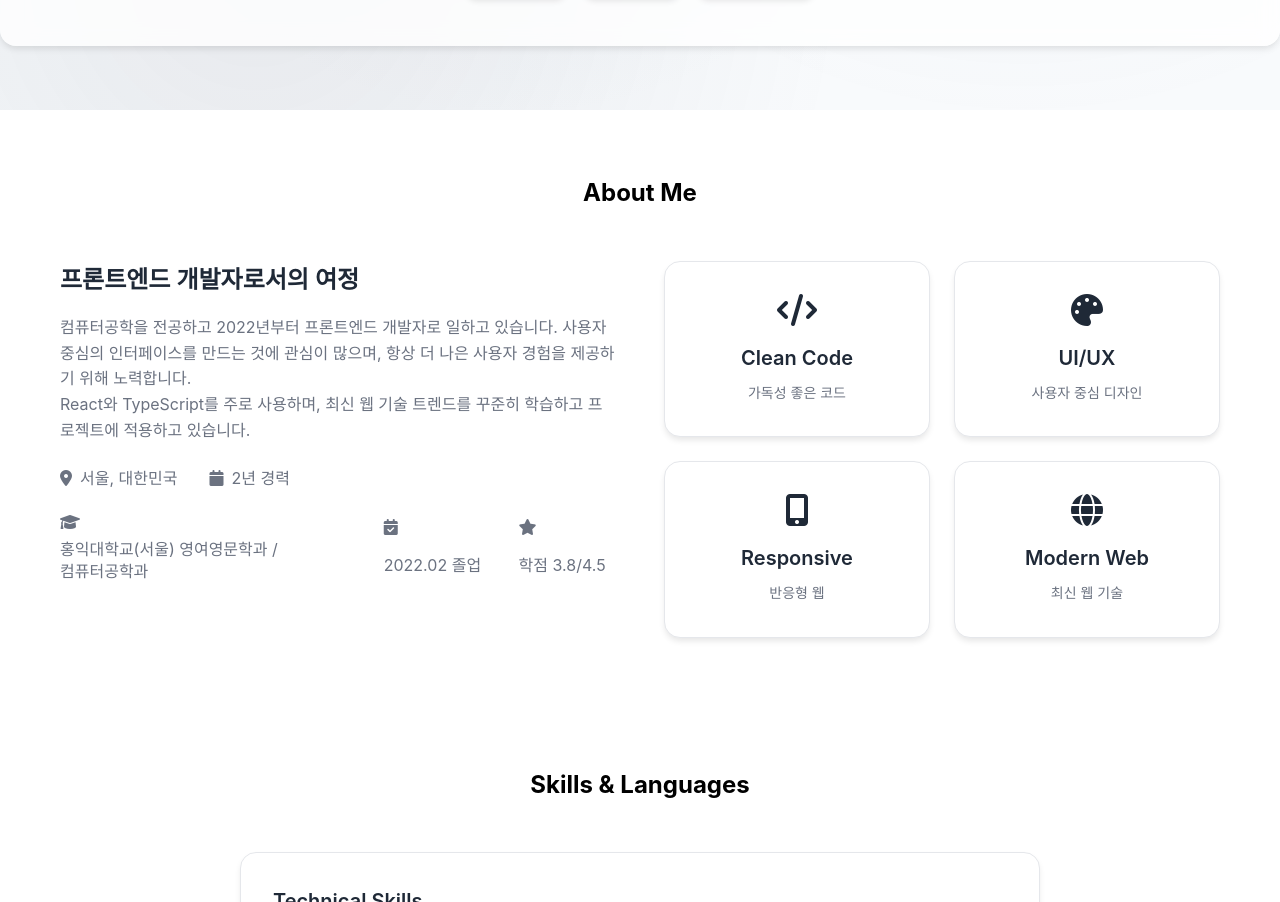
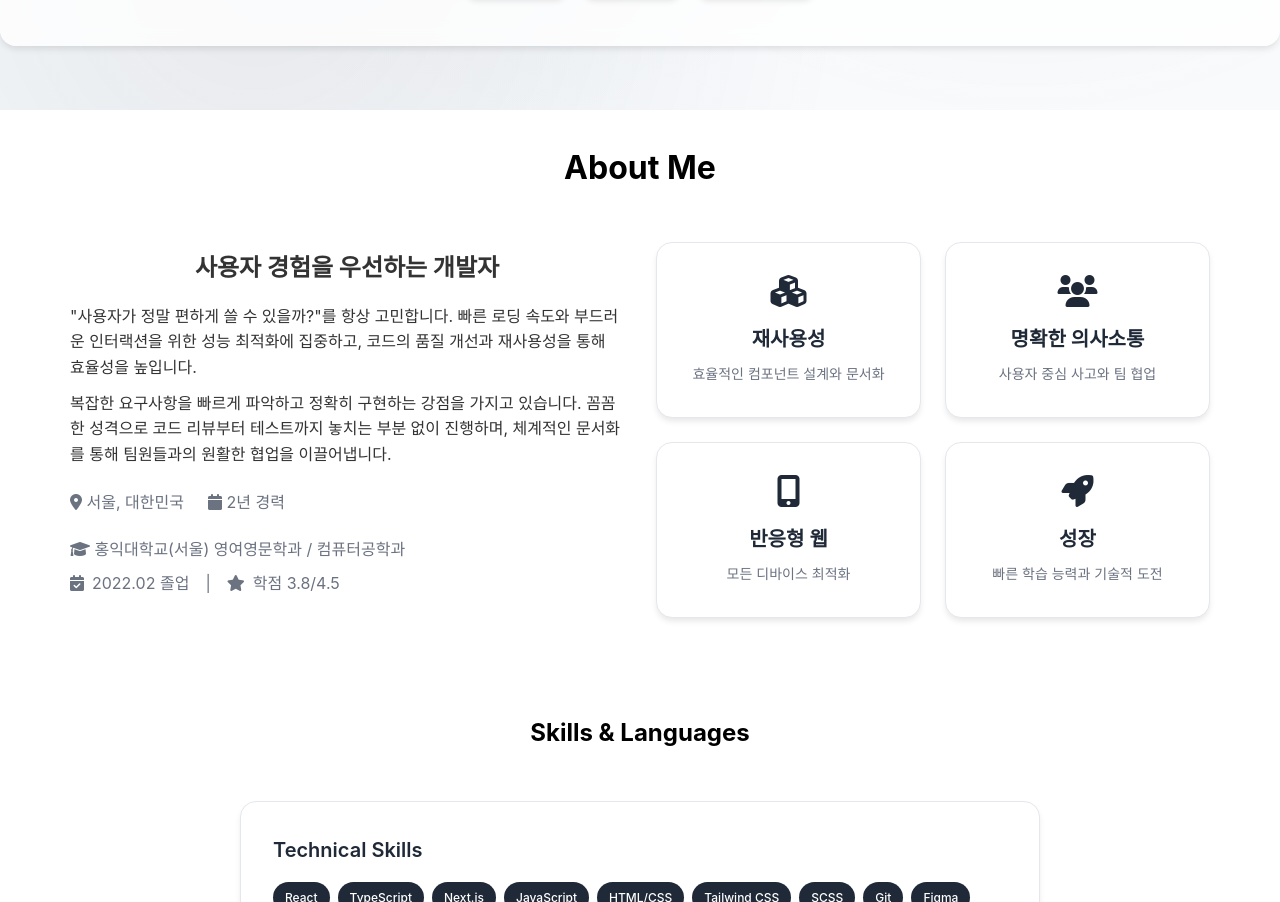
Before and after one commit to kelly6226/kelly6226.github.io, a Next.js app: page / in a window 1280 px wide. Shown: the part 612-1514 px from the top of the page. Built offline with nearby package versions, Linux system fonts and the light colour scheme.

Commit message:
feat(low): about section 데이터 추가 완료

```diff
--- a/src/components/About.tsx
+++ b/src/components/About.tsx
@@ -4,204 +4,77 @@ import styled from "styled-components";
 import BasicTheme from "@/styles/breakpoints";
 
 const { colors } = BasicTheme;
-import { Div } from "@/styles/BaseStyledTags";
+import { Div, H2, H3, P } from "@/styles/BaseStyledTags";
+import { CenterColumn, Column, Grid, Row } from "@/styles/BaseComponents";
+import ExtraInfo from "./about/ExtraInfo";
 
 const AboutSection = () => {
   return (
-    <About>
-      <Container>
-        <SectionTitle>About Me</SectionTitle>
-        <AboutGrid>
-          <AboutText>
-            <h3>프론트엔드 개발자로서의 여정</h3>
-            <p>
-              컴퓨터공학을 전공하고 2022년부터 프론트엔드 개발자로 일하고
-              있습니다. 사용자 중심의 인터페이스를 만드는 것에 관심이 많으며,
-              항상 더 나은 사용자 경험을 제공하기 위해 노력합니다.
-            </p>
-            <p>
-              React와 TypeScript를 주로 사용하며, 최신 웹 기술 트렌드를 꾸준히
-              학습하고 프로젝트에 적용하고 있습니다.
-            </p>
-            <AboutInfo>
-              <span>
-                <i className="fas fa-map-marker-alt"></i> 서울, 대한민국
-              </span>
-              <span>
-                <i className="fas fa-calendar"></i> 2년 경력
-              </span>
-            </AboutInfo>
-            <AboutInfo>
-              <span>
-                <i className="fas fa-graduation-cap"></i> 홍익대학교(서울)
-                영여영문학과 / 컴퓨터공학과
-              </span>
-              <span>
-                <i className="fas fa-calendar-check"></i> 2022.02 졸업
-              </span>
-              <span>
-                <i className="fas fa-star"></i> 학점 3.8/4.5
-              </span>
-            </AboutInfo>
-          </AboutText>
+    <CenterColumn
+      p={{ zero: "64px 20px", md: "32px 30px" }}
+      maxWidth="1200px"
+      margin="0 auto"
+      backgroundColor={colors.white}
+    >
+      <H2
+        textAlign="center"
+        mb={{ zero: "32px", md: "48px" }}
+        fontSize={{ zero: "24px", md: "32px" }}
+        color={colors.black}
+      >
+        About Me
+      </H2>
+      <Grid
+        gridTemplateColumns={{ zero: "1fr", md: "1fr 1fr" }}
+        gridGap={{ zero: "24px", md: "32px" }}
+      >
+        <CenterColumn mb="16px">
+          <H3 fontSize={{ zero: "20px", md: "24px" }} mb="16px">
+            사용자 경험을 우선하는 개발자
+          </H3>
+          <Column gridGap={{ zero: "5px", md: "10px" }}>
+            <P fontSize={{ zero: "14px", md: "16px" }}>
+              "사용자가 정말 편하게 쓸 수 있을까?"를 항상 고민합니다. 빠른 로딩
+              속도와 부드러운 인터랙션을 위한 성능 최적화에 집중하고, 코드의
+              품질 개선과 재사용성을 통해 효율성을 높입니다.
+            </P>
+            <P fontSize={{ zero: "14px", md: "16px" }}>
+              복잡한 요구사항을 빠르게 파악하고 정확히 구현하는 강점을 가지고
+              있습니다. 꼼꼼한 성격으로 코드 리뷰부터 테스트까지 놓치는 부분
+              없이 진행하며, 체계적인 문서화를 통해 팀원들과의 원활한 협업을
+              이끌어냅니다.
+            </P>
+          </Column>
+          <ExtraInfo />
+        </CenterColumn>
         <AboutCards>
           <Card>
-              <i className="fas fa-code"></i>
-              <h4>Clean Code</h4>
-              <p>가독성 좋은 코드</p>
+            <i className="fas fa-cubes"></i>
+            <h4>재사용성</h4>
+            <p>효율적인 컴포넌트 설계와 문서화</p>
           </Card>
           <Card>
-              <i className="fas fa-palette"></i>
-              <h4>UI/UX</h4>
-              <p>사용자 중심 디자인</p>
+            <i className="fas fa-users"></i>
+            <h4>명확한 의사소통</h4>
+            <p>사용자 중심 사고와 팀 협업</p>
           </Card>
           <Card>
             <i className="fas fa-mobile-alt"></i>
-              <h4>Responsive</h4>
-              <p>반응형 웹</p>
+            <h4>반응형 웹</h4>
+            <p>모든 디바이스 최적화</p>
           </Card>
           <Card>
-              <i className="fas fa-globe"></i>
-              <h4>Modern Web</h4>
-              <p>최신 웹 기술</p>
+            <i className="fas fa-rocket"></i>
+            <h4>성장</h4>
+            <p>빠른 학습 능력과 기술적 도전</p>
           </Card>
         </AboutCards>
-        </AboutGrid>
-      </Container>
-    </About>
+      </Grid>
+    </CenterColumn>
   );
 };
 
 export default AboutSection;
-
-const Section = styled.section`
-  padding: 64px 0;
-
-  @media (max-width: 768px) {
-    padding: 48px 0;
-  }
-
-  @media (max-width: 480px) {
-    padding: 32px 0;
-  }
-`;
-
-const About = styled(Section)`
-  background-color: ${colors.white};
-  color: ${colors.darkText};
-`;
-
-const Container = styled.div`
-  max-width: 1200px;
-  margin: 0 auto;
-  padding: 0 20px;
-
-  @media (max-width: 768px) {
-    padding: 0 15px;
-  }
-
-  @media (max-width: 480px) {
-    padding: 0 10px;
-  }
-
-  @media (max-width: 360px) {
-    min-width: 360px;
-    padding: 0 10px;
-  }
-`;
-
-const SectionTitle = styled.h2`
-  text-align: center;
-  margin-bottom: 48px;
-  color: ${colors.black};
-
-  @media (max-width: 768px) {
-    font-size: 32px;
-    margin-bottom: 32px;
-  }
-
-  @media (max-width: 480px) {
-    font-size: 28px;
-    margin-bottom: 32px;
-  }
-
-  @media (max-width: 360px) {
-    font-size: 24px;
-  }
-`;
-
-const AboutGrid = styled.div`
-  display: grid;
-  grid-template-columns: 1fr 1fr;
-  gap: 48px;
-
-  @media (max-width: 768px) {
-    grid-template-columns: 1fr;
-    gap: 32px;
-  }
-
-  @media (max-width: 480px) {
-    gap: 24px;
-  }
-`;
-
-const AboutText = styled.div`
-  margin-bottom: 16px;
-
-  h3 {
-    font-size: 24px;
-    font-weight: 600;
-    margin-bottom: 16px;
-
-    @media (max-width: 768px) {
-      font-size: 20px;
-    }
-
-    @media (max-width: 480px) {
-      font-size: 16px;
-    }
-  }
-
-  p {
-    font-size: 16px;
-    line-height: 1.6;
-    color: ${colors.lightText};
-
-    @media (max-width: 480px) {
-      font-size: 14px;
-    }
-  }
-`;
-
-const AboutInfo = styled.div`
-  display: flex;
-  gap: 32px;
-  margin-top: 24px;
-  color: ${colors.lightText};
-
-  @media (max-width: 768px) {
-    flex-direction: column;
-    gap: 16px;
-  }
-
-  @media (max-width: 480px) {
-    gap: 12px;
-    font-size: 13px;
-  }
-
-  span {
-    display: flex;
-    align-items: center;
-    gap: 8px;
-    flex-wrap: wrap;
-    word-break: keep-all;
-    line-height: 1.4;
-
-    i {
-      flex-shrink: 0;
-    }
-  }
-`;
 
 const AboutCards = styled.div`
   display: grid;
--- /dev/null
+++ b/src/components/about/ExtraInfo.tsx
@@ -0,0 +1,59 @@
+"use client";
+
+import { CenterColumn, Grid, Row } from "@/styles/BaseComponents";
+import styled from "styled-components";
+import BasicTheme from "@/styles/breakpoints";
+import { Div, Span, I } from "@/styles/BaseStyledTags";
+
+const { colors } = BasicTheme;
+
+const ExtraInfo = () => {
+  return (
+    <>
+      <AboutInfo width="100%" gridGap={{ zero: "16px", md: "24px" }}>
+        <Span>
+          <I className="fas fa-map-marker-alt"></I> 서울, 대한민국
+        </Span>
+        <Span>
+          <I className="fas fa-calendar"></I> 2년 경력
+        </Span>
+      </AboutInfo>
+      <AboutInfo
+        width="100%"
+        gridGap={{ zero: "10px", md: "12px" }}
+        flexDirection="column"
+      >
+        <Span>
+          <I className="fas fa-graduation-cap"></I> 홍익대학교(서울)
+          영여영문학과 / 컴퓨터공학과{" "}
+        </Span>
+        <Span display="flex">
+          <I className="fas fa-calendar-check"></I> 2022.02 졸업
+          <div style={{ margin: "0 8px" }}>|</div>
+          <I className="fas fa-star"></I> 학점 3.8/4.5
+        </Span>
+      </AboutInfo>
+    </>
+  );
+};
+
+export default ExtraInfo;
+
+const AboutInfo = styled(Div)`
+  display: flex;
+  margin-top: 24px;
+  color: ${colors.lightText};
+
+  span {
+    align-items: center;
+    gap: 8px;
+    flex-wrap: wrap;
+    word-break: keep-all;
+    line-height: 1.4;
+    flex-direction: row;
+
+    i {
+      flex-shrink: 0;
+    }
+  }
+`;
```
Lines whose indentation alone changed are shown as unchanged.
